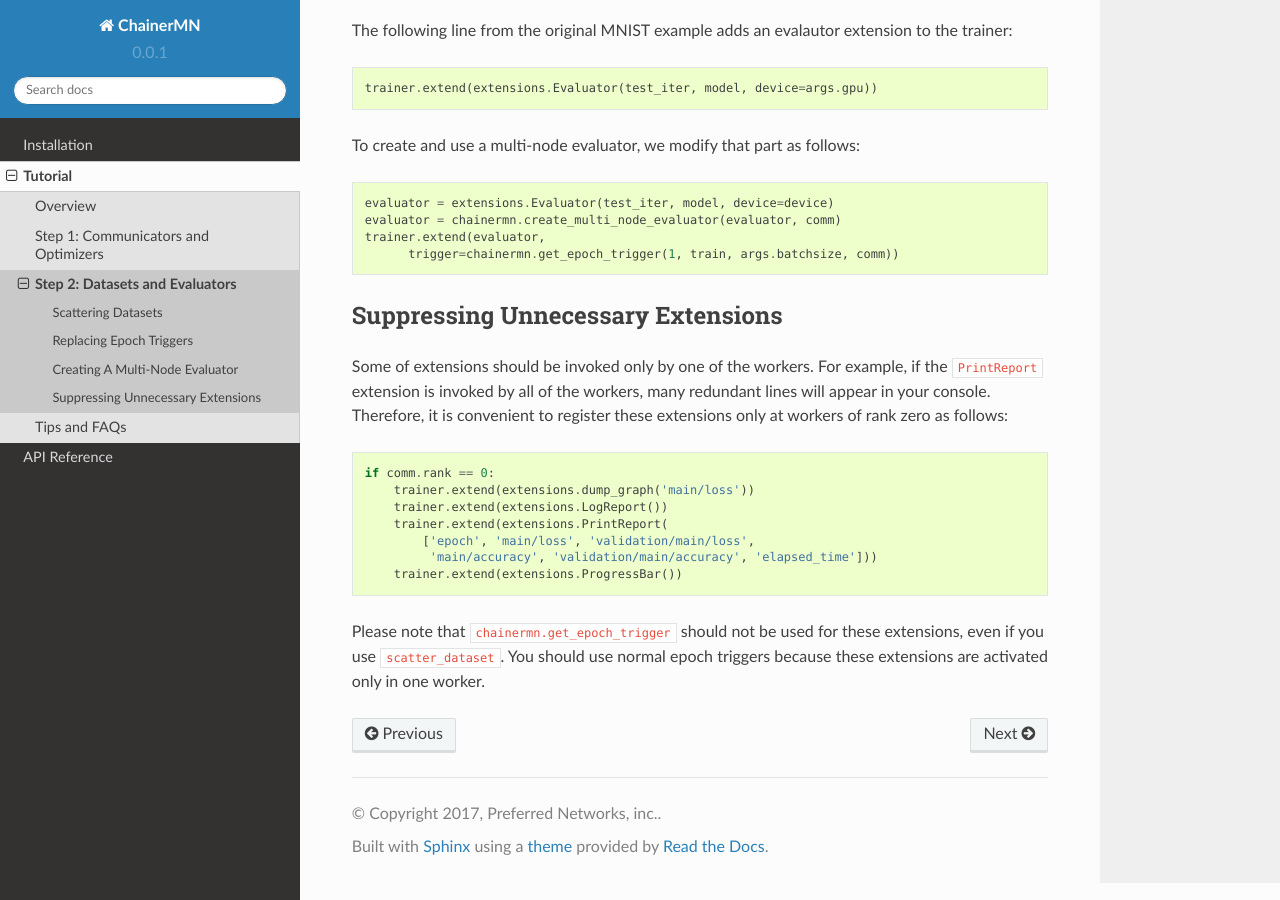
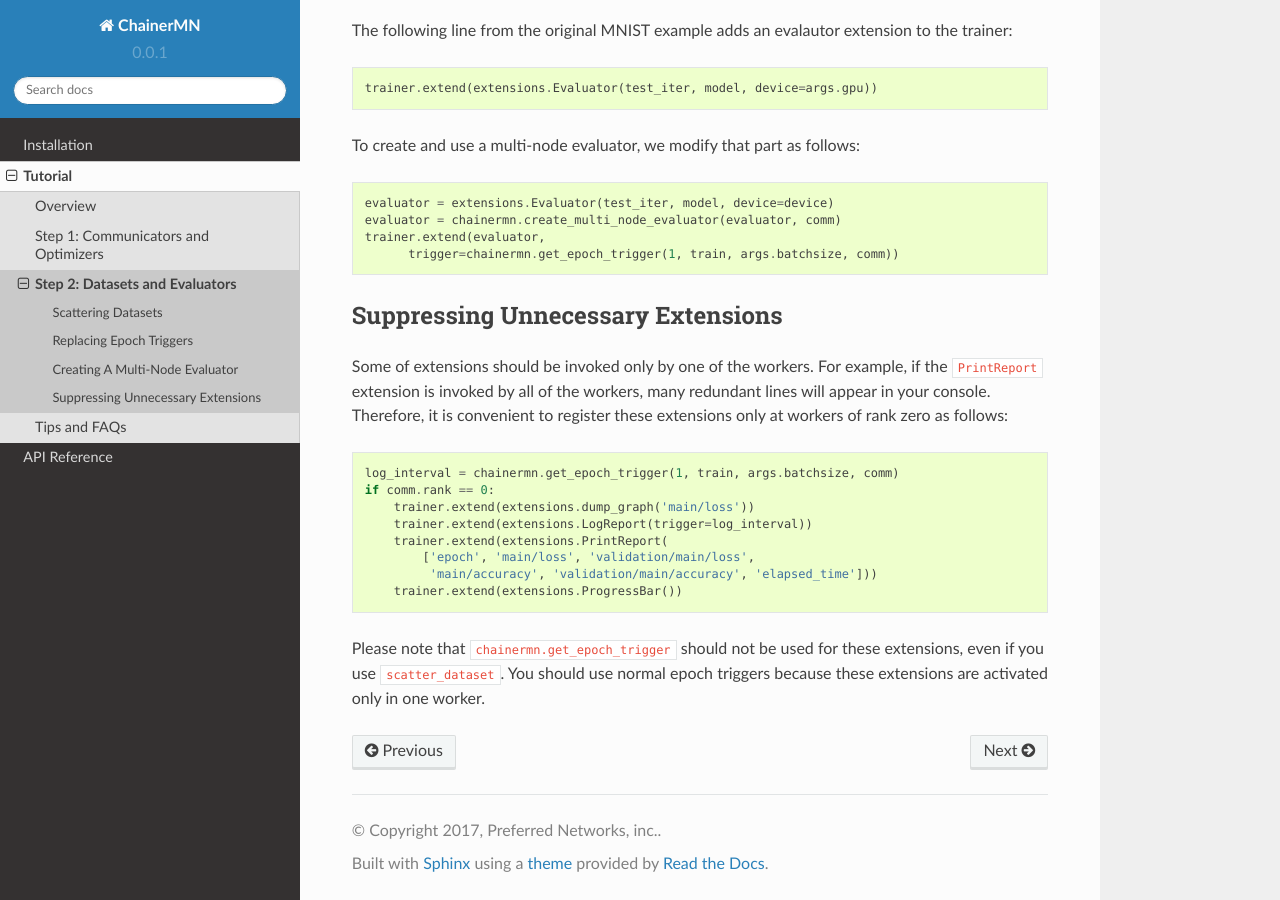
Before and after one commit to chainer/chainermn, a Sphinx documentation site: the page built from docs/source/tutorial/step2_datasets_evaluators.rst, in a window 1280 px wide and 900 px high, scrolled down 1605 px. Built offline with Sphinx 7.4.7 and the Read the Docs theme 2.0.0, drawn with Linux system fonts in a browser that asks for light colours.

Commit message:
fix bug of LogReport in mnist example

```diff
--- a/docs/source/tutorial/step2_datasets_evaluators.rst
+++ b/docs/source/tutorial/step2_datasets_evaluators.rst
@@ -99,9 +99,10 @@ many redundant lines will appear in your console.
 Therefore, it is convenient to register these extensions
 only at workers of rank zero as follows::
 
+  log_interval = chainermn.get_epoch_trigger(1, train, args.batchsize, comm)
   if comm.rank == 0:
       trainer.extend(extensions.dump_graph('main/loss'))
-      trainer.extend(extensions.LogReport())
+      trainer.extend(extensions.LogReport(trigger=log_interval))
       trainer.extend(extensions.PrintReport(
           ['epoch', 'main/loss', 'validation/main/loss',
            'main/accuracy', 'validation/main/accuracy', 'elapsed_time']))
```
Also changed, not shown: 1 other file.
